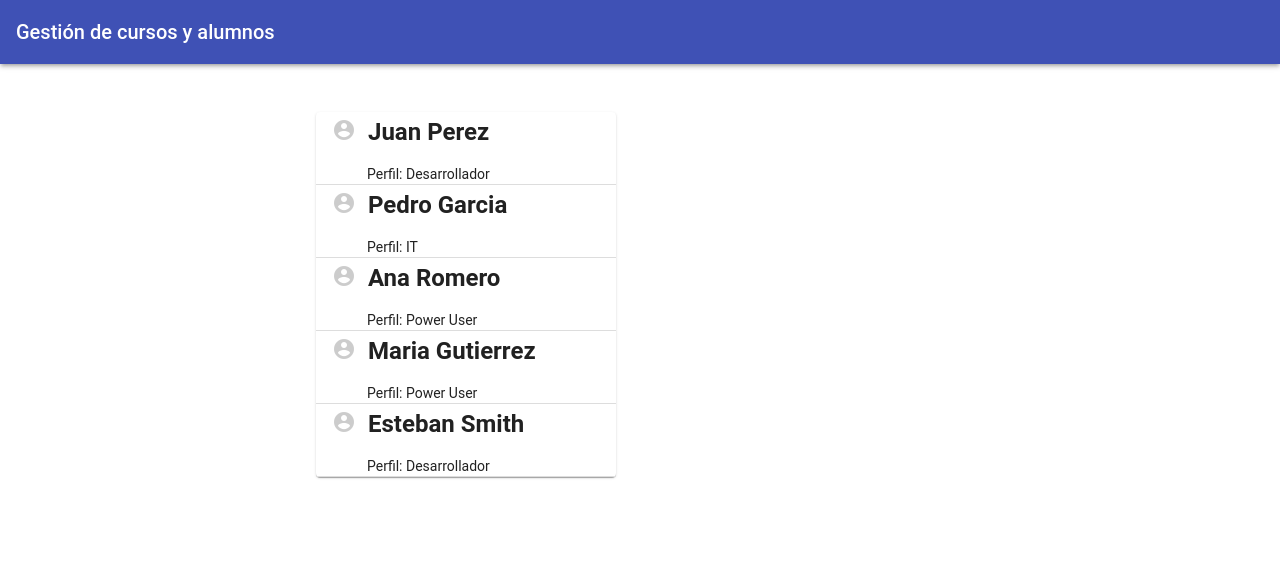
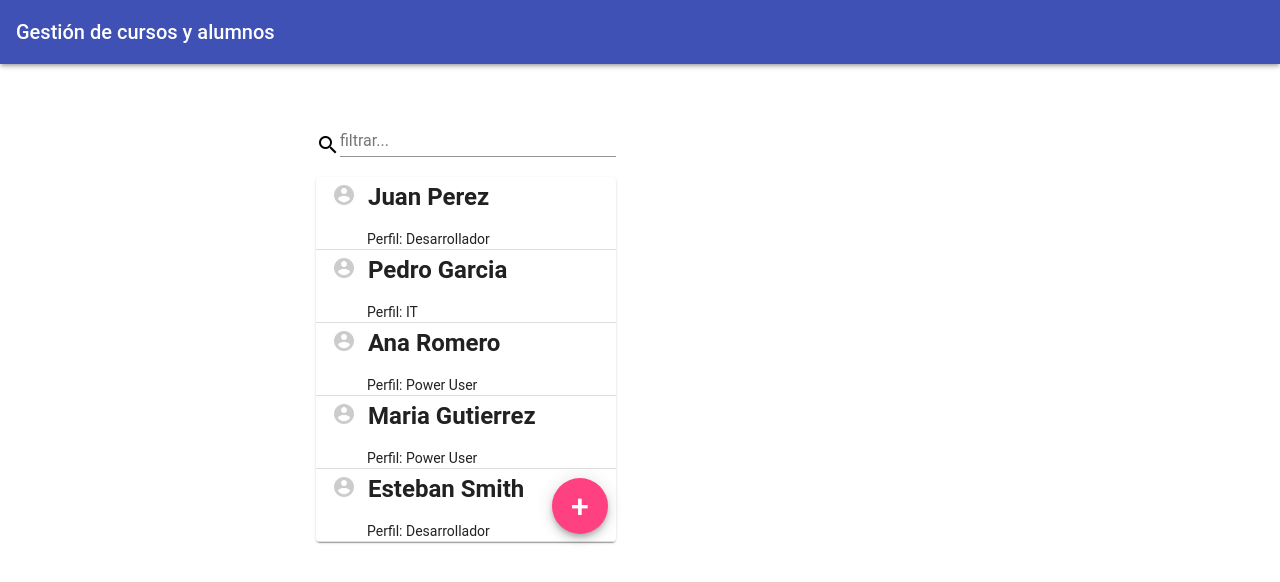
Before and after one commit to zql9000/AngularAlumnos, an Angular app: page / in a window 1280 px wide. Shown: the top 582 px of the page. Built offline with nearby package versions, Linux system fonts and the light colour scheme.

Commit message:
Practica 6

```diff
--- a/src/app/alumno-edicion/alumno-edicion.component.html
+++ b/src/app/alumno-edicion/alumno-edicion.component.html
@@ -1,5 +1,6 @@
 <mat-card *ngIf="alumnoSeleccionado">
-  <h2>Alumno Seleccionado</h2>
+  <h2 *ngIf="alumnoSeleccionado.id != 0">Editar Alumno</h2>
+  <h2 *ngIf="alumnoSeleccionado.id == 0">Agregar Alumno</h2>
   <form novalidate #f="ngForm">
     <mat-form-field class="all-width">
       <input matInput required name="nombre"
--- a/src/app/alumno-edicion/alumno-edicion.component.ts
+++ b/src/app/alumno-edicion/alumno-edicion.component.ts
@@ -3,6 +3,7 @@ import { Component, OnInit, Input, Output, EventEmitter } from '@angular/core';
 import { ItemListService } from '../item-list.service';
 
 import { Alumno } from '../alumno';
+import { Operaciones } from '../operaciones';
 
 @Component({
   selector: 'app-alumno-edicion',
@@ -13,11 +14,11 @@ export class AlumnoEdicionComponent implements OnInit {
   constructor(public ItemListSrv: ItemListService) {}
 
   @Input() alumnoSeleccionado: Alumno;
-  @Output() Deseleccionar = new EventEmitter();
+  @Output() Deseleccionar = new EventEmitter<Operaciones>();
 
   Regresar() {
     this.alumnoSeleccionado = null;
-    this.Deseleccionar.emit();
+    this.Deseleccionar.emit('cancelar');
   }
 
   Guardar(form: any) {
@@ -31,7 +32,11 @@ export class AlumnoEdicionComponent implements OnInit {
       this.alumnoSeleccionado[key] = form[key]
     );
 
-    this.Regresar();
+    if (this.alumnoSeleccionado.id === 0) {
+      this.Deseleccionar.emit('agregar');
+    } else {
+      this.Deseleccionar.emit('editar');
+    }
   }
 
   ngOnInit() {
--- a/src/app/alumnos-lista/alumnos-lista.component.css
+++ b/src/app/alumnos-lista/alumnos-lista.component.css
@@ -35,3 +35,24 @@ mat-list {
   color: #fff;
   font-weight: bold;
 }
+
+.search-box {
+  display:flex;
+  align-items: center;
+  justify-content: center;
+}
+
+.search-box mat-form-field {
+  flex: 1 1 auto;
+}
+
+.add-button {
+  position: absolute;
+  bottom: 8px;
+  right: 8px;
+  font-size: 32px;
+}
+
+:host {
+  position: relative;
+}
--- a/src/app/alumnos-lista/alumnos-lista.component.html
+++ b/src/app/alumnos-lista/alumnos-lista.component.html
@@ -1,3 +1,10 @@
+<div class="search-box">
+  <mat-icon >search</mat-icon>
+  <mat-form-field>
+    <input matInput #filtrar placeholder="filtrar..."
+    (keyup)="Filtrar(filtrar.value)">
+  </mat-form-field>
+</div>
 <mat-card class="lista">
   <mat-list>
     <mat-list-item
@@ -17,3 +24,4 @@
     </mat-list-item>
   </mat-list>
 </mat-card>
+<button mat-fab class="add-button" (click)="Agregar()">+</button>
--- a/src/app/alumnos-lista/alumnos-lista.component.ts
+++ b/src/app/alumnos-lista/alumnos-lista.component.ts
@@ -15,6 +15,8 @@ export class AlumnosListaComponent implements OnInit {
   @Input() alumnos: Alumno[];
   @Input() alumnoSeleccionado: Alumno = null;
   @Output() Seleccion = new EventEmitter<Alumno>();
+  @Output() AgregarAlumno = new EventEmitter<void>();
+  @Output() FiltrarAlumnos = new EventEmitter<string>();
 
   AlumnoSelect(alumno: Alumno) {
     this.alumnoSeleccionado = alumno;
@@ -29,6 +31,14 @@ export class AlumnosListaComponent implements OnInit {
     }
   }
 
+  Agregar() {
+    this.AgregarAlumno.emit();
+  }
+
+  Filtrar(filtro: string) {
+    this.FiltrarAlumnos.emit(filtro);
+  }
+
   ngOnInit() {
   }
 }
--- a/src/app/app.component.html
+++ b/src/app/app.component.html
@@ -4,11 +4,13 @@
 <div class="content">
   <div></div>
   <app-alumnos-lista [alumnos] = "alumnos"
-  [alumnoSeleccionado] = "alumnoSeleccionado"
-  (Seleccion)="Seleccionar($event)">
+    [alumnoSeleccionado] = "alumnoSeleccionado"
+    (Seleccion) = "Seleccionar($event)"
+    (FiltrarAlumnos) = "FiltrarAlumnos($event)"
+    (AgregarAlumno) = "AgregarAlumno()">
   </app-alumnos-lista>
   <app-alumno-edicion [alumnoSeleccionado] = "alumnoSeleccionado"
-  (Deseleccionar)="Deseleccionar()">
+    (Deseleccionar) = "ActualizarAlumno($event)">
   </app-alumno-edicion>
   <div></div>
 </div>
--- a/src/app/app.component.ts
+++ b/src/app/app.component.ts
@@ -3,6 +3,7 @@ import { Component, OnInit } from '@angular/core';
 import { AlumnosService } from './alumnos.service';
 
 import { Alumno } from './alumno';
+import { Operaciones } from './operaciones';
 
 @Component({
   selector: 'app-root',
@@ -23,7 +24,19 @@ export class AppComponent implements OnInit {
     this.alumnoSeleccionado = alumno;
   }
 
-  Deseleccionar(): void {
+  ActualizarAlumno(operacion: Operaciones): void {
+    if (operacion === 'agregar') {
+      this._alumnosService.Add(this.alumnoSeleccionado);
+    }
+
     this.alumnoSeleccionado = null;
   }
+
+  FiltrarAlumnos(filtro: string): void {
+    this.alumnos = this._alumnosService.FindbyNombreOApellido(filtro);
+  }
+
+  AgregarAlumno(): void {
+    this.alumnoSeleccionado = new Alumno(0, '', '', 0, true, 0);
+  }
 }
--- /dev/null
+++ b/src/app/operaciones.ts
@@ -0,0 +1 @@
+export type Operaciones = 'agregar' | 'editar' | 'eliminar' | 'cancelar';
```
